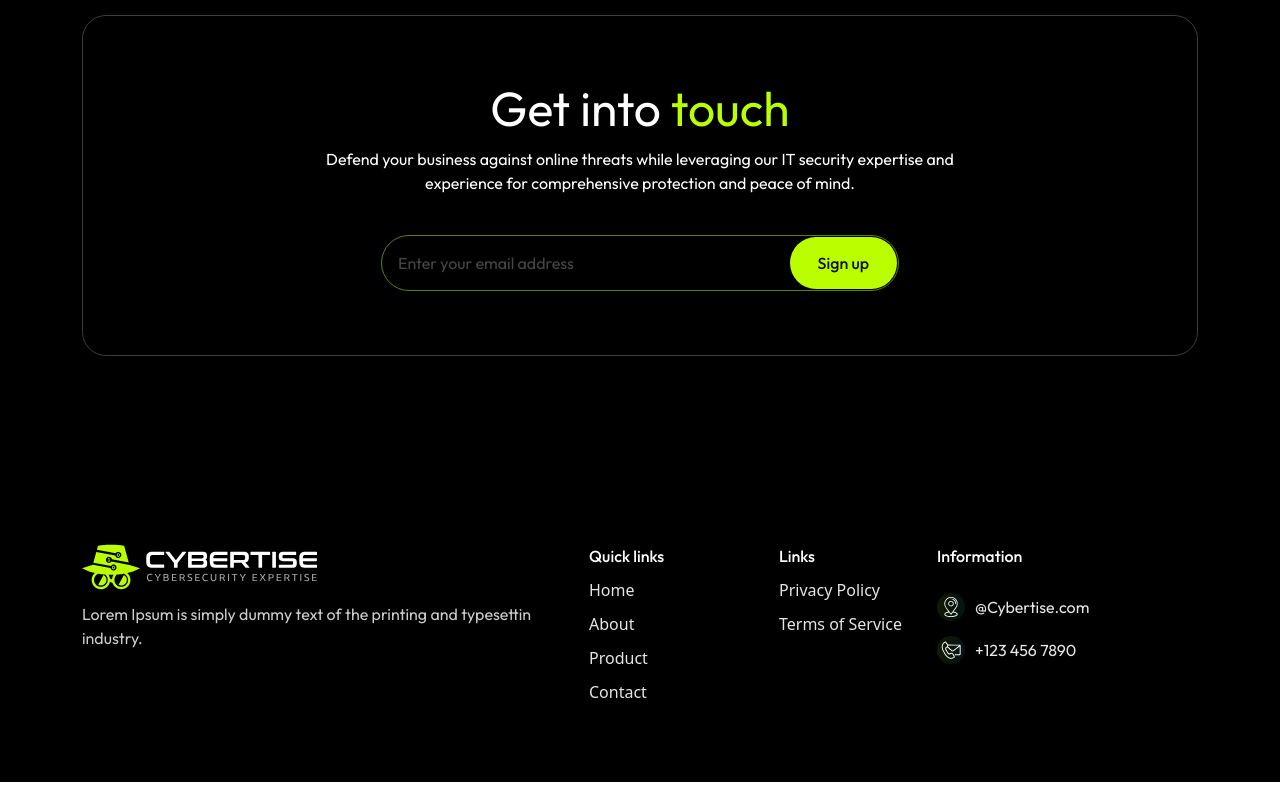
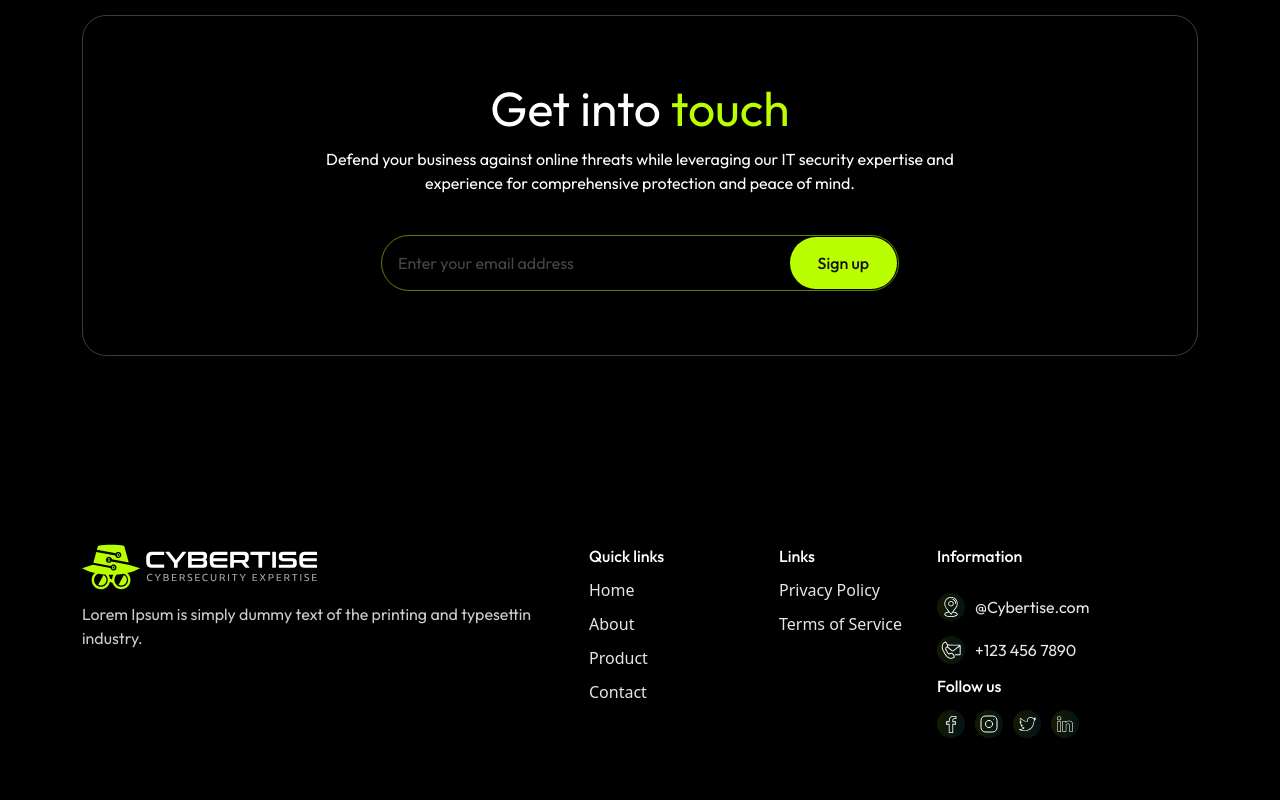
Before and after one commit to Rohit-Dhaka/Cybertise, a plain HTML site: page index.html in a window 1280 px wide. Shown: the part 763-1563 px from the top of the page. Drawn offline with nearby package versions, Linux system fonts and the light colour scheme.

Commit message:
add social media icon

```diff
--- a/assets/css/style.css
+++ b/assets/css/style.css
@@ -276,6 +276,10 @@
     padding: 64px  30px 64px;
 
 }
+.media-icon:hover{
+    transform: translateY(-7px);
+
+}
 
 /* ------------------------------------------ */
 /* ------------------------------------------back-to-btn */
@@ -304,6 +308,7 @@
     position: absolute;
     content: '';
     height: 1px;
+
     width: 0;
     display: inline-block;
     bottom: -2px;
--- a/index.html
+++ b/index.html
@@ -249,6 +249,14 @@
                         <a href="tel:+123 456 7890" class="font-Outfit fw-normal lh-24 fs-md color-white opacity-90 ">+123 456 7890</a>
 
                     </div>
+                    <h5 class="font-Outfit fw-medium  lh-24 fs-md color-white mb-0 pt-10">Follow us </h5>
+                    <div class="pt-12 d-flex gap-10">
+                        <a href="" class="media-icon duration-300"><img src="./assets/images/svg/facebook.svg" alt=""></a>
+                        <a href="" class="media-icon duration-300"><img src="./assets/images/svg/instgram.svg" alt=""></a>
+                        <a href="" class="media-icon duration-300"><img src="./assets/images/svg/twiter.svg" alt=""></a>
+                        <a href="" class="media-icon duration-300"><img src="./assets/images/svg/linkdin.svg" alt=""></a>
+
+                    </div>
                 </div>
             </div>
 
```
Also changed, not shown: assets/images/svg/facebook.svg (added).
